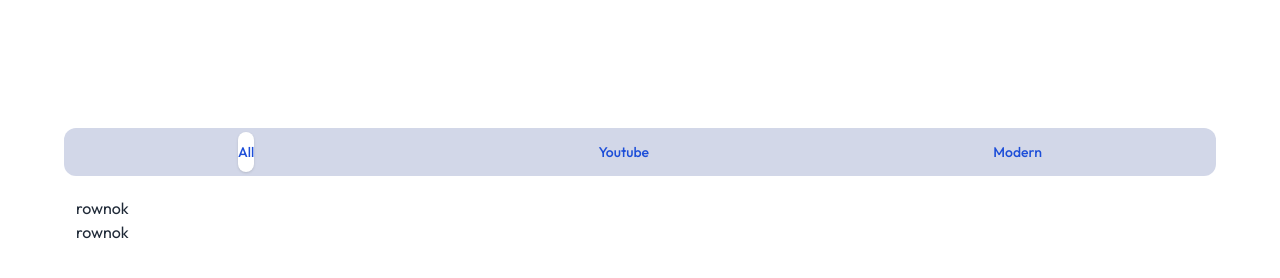
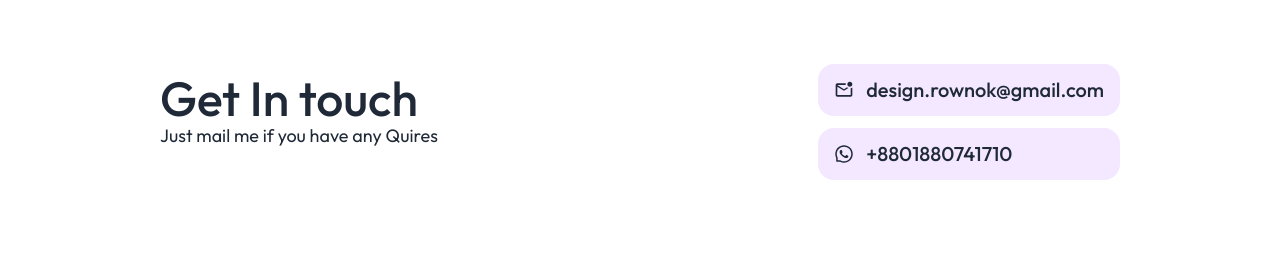
Before and after one commit to Mhatre2/Rutvik-Protfolio, a Next.js app: page / in a window 1280 px wide. Shown: the part 1823-2101 px from the top of the page. After the commit the page ends 2043 px from the top, so only its background shows below. Built offline with nearby package versions, Linux system fonts and the light colour scheme.

Commit message:
get in touch

```diff
--- /dev/null
+++ b/Components/Home/NewsLetter.js
@@ -0,0 +1,38 @@
+import { useState } from 'react'
+import {MdOutlineMarkEmailUnread} from 'react-icons/md'
+import {AiOutlineWhatsApp} from 'react-icons/ai'
+const NewsLetter = () => {
+
+  return (
+  <>
+    <div className="container mx-auto my-10 flex justify-between items-center px-40">
+      <div className='flex flex-col'>
+      <p className='text-5xl font-medium'>Get In touch</p>
+      <p className='text-lg font-normal pb-5'>Just mail me if you have any Quires </p>
+
+      </div>
+
+      <div className='flex flex-col gap-3'>
+
+        <div className='text-xl font-medium rounded-2xl bg-purple-100 px-4 py-3 flex items-center gap-3 hover:scale-95' >
+
+        <MdOutlineMarkEmailUnread/>
+        <a href='https://mail.google.com/mail/u/0/#inbox?compose=GTvVlcRwRrlmvZcjJrhjQTlQfbjSZqXgTkfzJqJDkWBxwXlLQBHNRxDFCDCFJbKfDHRJPlKfLrzss'> design.rownok@gmail.com</a>
+
+        </div>
+        <div className='text-xl font-medium rounded-2xl bg-purple-100 px-4 py-3 flex items-center gap-3 hover:scale-95' >
+
+        <AiOutlineWhatsApp/>
+        <a href='https://wa.me/+8801880741710'> +8801880741710</a>
+
+        </div>
+
+
+      </div>
+
+    </div>
+  </>
+  )
+}
+
+export default NewsLetter
--- a/Components/Home/Protfolio.js
+++ /dev/null
@@ -1,103 +0,0 @@
-import { useState } from 'react'
-import { Tab } from '@headlessui/react'
-function classNames(...classes) {
-    return classes.filter(Boolean).join(' ')
-  }
-
-const Protfolio = () => {
-    let [categories] = useState({
-        All: [
-          {
-            id: 1,
-            title: 'Does drinking coffee make you smarter?',
-            date: '5h ago',
-            commentCount: 5,
-            shareCount: 2,
-          },
-          {
-            id: 2,
-            title: "So you've bought coffee... now what?",
-            date: '2h ago',
-            commentCount: 3,
-            shareCount: 2,
-          },
-        ],
-        Youtube: [
-          {
-            id: 1,
-            title: 'Is tech making coffee better or worse?',
-            date: 'Jan 7',
-            commentCount: 29,
-            shareCount: 16,
-          },
-          {
-            id: 2,
-            title: 'The most innovative things happening in coffee',
-            date: 'Mar 19',
-            commentCount: 24,
-            shareCount: 12,
-          },
-        ],
-        Modern: [
-          {
-            id: 1,
-            title: 'Ask Me Anything: 10 answers to your questions about coffee',
-            date: '2d ago',
-            commentCount: 9,
-            shareCount: 5,
-          },
-          {
-            id: 2,
-            title: "The worst advice we've ever heard about coffee",
-            date: '4d ago',
-            commentCount: 1,
-            shareCount: 2,
-          },
-        ],
-      })
-  return (
-    <div className="max-w-6xl px-2 py-16 sm:px-0 container mx-auto ">
-      <Tab.Group>
-        <Tab.List className="flex justify-around space-x-1 rounded-xl bg-blue-900/20 p-1">
-          {Object.keys(categories).map((category) => (
-            <Tab
-              key={category}
-              className={({ selected }) =>
-                classNames(
-                  ' rounded-lg py-2.5 text-sm font-medium leading-5 text-blue-700',
-                  'focus:border-none',
-                  selected
-                    ? 'bg-white shadow'
-                    : 'text-blue-100 hover:bg-white/[0.12] hover:text-white'
-                )
-              }
-            >
-              {category}
-            </Tab>
-          ))}
-        </Tab.List>
-        <Tab.Panels className="mt-2">
-          {Object.values(categories).map((posts, idx) => (
-            <Tab.Panel
-              key={idx}
-              className={classNames(
-                'rounded-xl bg-white p-3',
-                'ring-white ring-opacity-60 ring-offset-2 ring-offset-blue-400 focus:outline-none focus:ring-2'
-              )}
-            >
-              <div>
-                {posts.map((post) => (
-                 <div>
-                  rownok
-                 </div>
-                ))}
-              </div>
-            </Tab.Panel>
-          ))}
-        </Tab.Panels>
-      </Tab.Group>
-    </div>
-  )
-}
-
-export default Protfolio
--- /dev/null
+++ b/Components/test.js
@@ -0,0 +1,41 @@
+<div class="relative mt-10 h-screen bg-gradient-to-t from-[#fffbf5] to-[#fffef4] pt-10 sm:pt-0 mb-10">
+
+<div class="container mx-auto grid grid-cols-1 md:grid-cols-2 items-center md:gap-20 bg-gradient-to-t from-[#fffbf5] to-[#fffef4]">
+<div
+      class="content"
+    >
+    <div class="flex items-center gap-3">
+      <hr class="w-10 bg-orange-500 border "/>
+      <span class="md:text-[18px] font-medium text-gray-800 ">
+        UI/UX Designer  Developer
+      </span>
+    </div>
+    <p class="text-[40px] lg:text-[45px] xl:text-[55px] font-bold leading-tight mt-5 sm:mt-0 ">
+      I'm Rownok Mahbub <br />
+      Designer And Developer
+    </p>
+    <p class="mt-5 md:text-md ">
+      I'm creative designer based in Bangladesh, and I'm very passionate and
+      dedicated to my <br class="hidden md:block" /> work.Your Satisfaction is my success
+    </p>
+    <div class="flex gap-4 mt-10">
+
+    <button class="font-medium text-[16px] flex items-center px-5 py-3 md:py-4 md:px-8 rounded-xl capitalize bg-gradient-to-r from-orange-300 to-orange-500 hover:from-pink-500 hover:to-yellow-500  relative gap-2 transition duration-300 hover:scale-105 text-white shadow-glass ">Get In Touch
+      <span class="animate-ping absolute right-0 top-0 w-3 h-3  rounded-full bg-gradient-to-r from-orange -400 to-orange-700 "></span>
+     </button>
+     <img class="cursor-pointer " src="/Assets/facebook.svg" alt="" />
+     <img class="cursor-pointer " src="/Assets/linkedin.svg" alt="" />
+     <img class="cursor-pointer " src="/Assets/behance.svg" alt="" />
+     <RiFacebookFill class=""/>
+     <SiBehance/>
+    </div>
+
+  </div>
+  <div class="relative sm:mt-0 mt-10 px-6 sm:px-0">
+    <img class="w-14  top-14 sm:-left-5 hidden sm:absolute" src="/Assets/figma.png" alt="" />
+    <img class="w-32 hidden sm:absolute  bottom-0 sm:-left-10" src="/Assets/nextjs.png" alt="" />
+
+    <img class="w-[600px] animate__animated animate__fadeInRight animate__delay-.5s" src="https://images.unsplash.com/photo-1624628639856-100bf817fd35?ixlib=rb-1.2.1&ixid=MnwxMjA3fDB8MHxzZWFyY2h8MXx8M2QlMjBpbWFnZXxlbnwwfHwwfHw%3D&auto=format&fit=crop&w=600&q=60" alt="" />
+  </div>
+</div>
+</div>
--- a/pages/index.js
+++ b/pages/index.js
@@ -1,7 +1,7 @@
 import Head from 'next/head'
 import Image from 'next/image'
 import Hero from '../Components/Home/Hero'
-import Protfolio from '../Components/Home/Protfolio'
+import NewsLetter from '../Components/Home/NewsLetter'
 import ProtfolioService from '../Components/Home/ProtfolioService'
 import Service from '../Components/Home/Service'
 import Nav from '../Components/Nav'
@@ -15,7 +15,7 @@ export default function Home() {
   <Hero className="overflow-hidden"/>
   <Service className="overflow-hidden"/>
   <ProtfolioService/>
-  <Protfolio/>
+  <NewsLetter/>
   {/* <ScrollToTop/> */}
  </>
   )
```
Also changed, not shown: public/Assets/getintouch.png (added).
